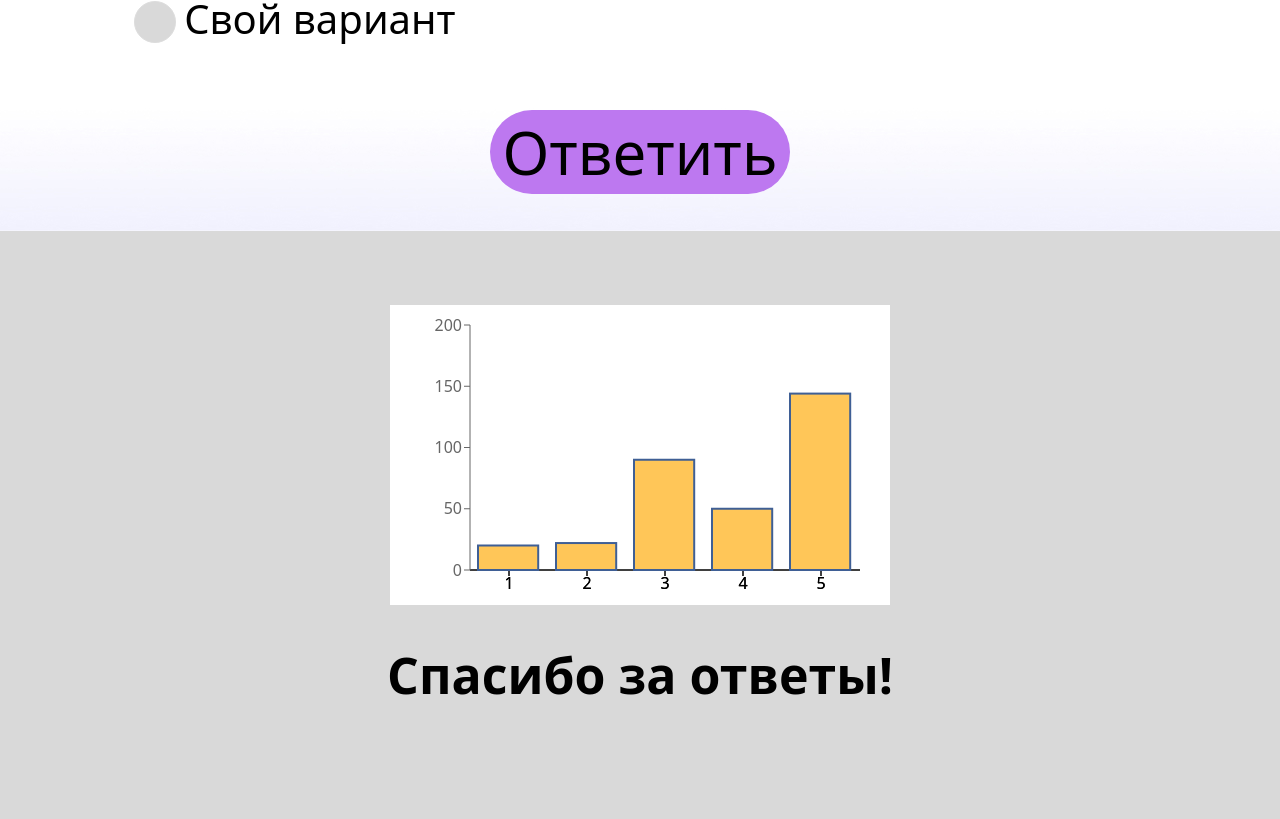
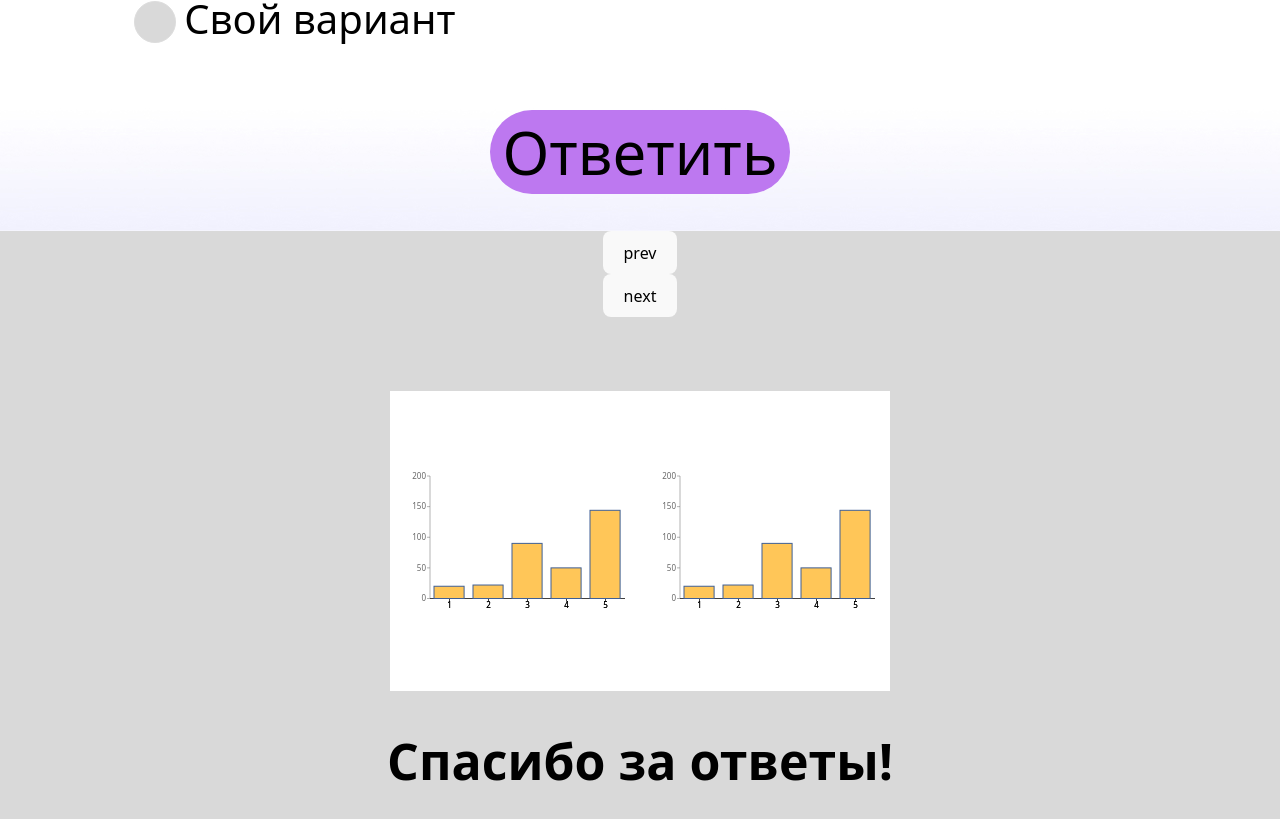
Before and after one commit to PetrovS30/bus-tomsk, a React (Vite) app: page / in a window 1280 px wide. Shown: the part 1944-2763 px from the top of the page. Built offline with nearby package versions, Linux system fonts and the light colour scheme.

Commit message:
i made layout   header and quiz2

```diff
--- a/src/components/block/results-block/ResultsBlock.jsx
+++ b/src/components/block/results-block/ResultsBlock.jsx
@@ -1,3 +1,4 @@
+import { useState } from 'react';
 import './results-block.css';
 import { BarChart, Bar, XAxis, YAxis, CartesianGrid, Tooltip, Legend, Label} from 'recharts';
 
@@ -27,9 +28,12 @@ const data = [
 
   const MyBarChart = () => {
 
+
+
     const customTicks = [0, 50, 100, 150,  200];
     return (
-    <div style={{ backgroundColor: '#fff', margin:" 0 auto",marginTop: "74px", width: "500px", height: "300px"}}>
+    <div style={{ backgroundColor: '#fff', margin:" 0 auto",marginTop: "74px", width: "500px", height: "300px", display: 'flex'}}>
+
         <BarChart barCategoryGap={0} margin={{ top: 20, right: 30, left: 20, bottom: 5 }} width={500} height={300} data={data}  >
         <CartesianGrid strokeDasharray="3 3" fill="" stroke="none" />{/*фон */}
         <XAxis dataKey="name" stroke="#000" strokeWidth={1}>
@@ -41,14 +45,36 @@ const data = [
         <Legend />
         <Bar  minPointSize={0} shape={<CustomBar />} barSize={100} stroke="#000" dataKey="всего оценок" fill="#ffc658" />
       </BarChart>
+
+        <BarChart barCategoryGap={0} margin={{ top: 20, right: 30, left: 20, bottom: 5 }} width={500} height={300} data={data}  >
+        <CartesianGrid strokeDasharray="3 3" fill="" stroke="none" />{/*фон */}
+        <XAxis dataKey="name" stroke="#000" strokeWidth={1}>
+            <Label offset={0} position="insideBottom" />
+        </XAxis>
+        <XAxis stroke="#FFFF" strokeWidth={15} dataKey="name" />
+        <YAxis ticks={customTicks}  />
+        <Tooltip />
+        <Legend />
+        <Bar  minPointSize={0} shape={<CustomBar />} barSize={100} stroke="#000" dataKey="всего оценок" fill="#ffc658" />
+      </BarChart>
+
     </div>
     )
   };
 
 
 const ResultsBlock = () => {
+  const [currentIndex, setCurrentIndex] = useState(0);
+  const handlePrev = () => {
+    setCurrentIndex((prevIndex) => (prevIndex - 1 + 2) % 2);
+  };
+
+  const handleNext = () => {
+    setCurrentIndex((prevIndex) => (prevIndex + 1) % 2);
+  };
     return (
         <div className='result-block__block'>
+                  <button onClick={handlePrev}>prev</button><button onClick={handleNext}>next</button>
             <MyBarChart/>
             <h2>Спасибо за ответы!</h2>
         </div>
```
